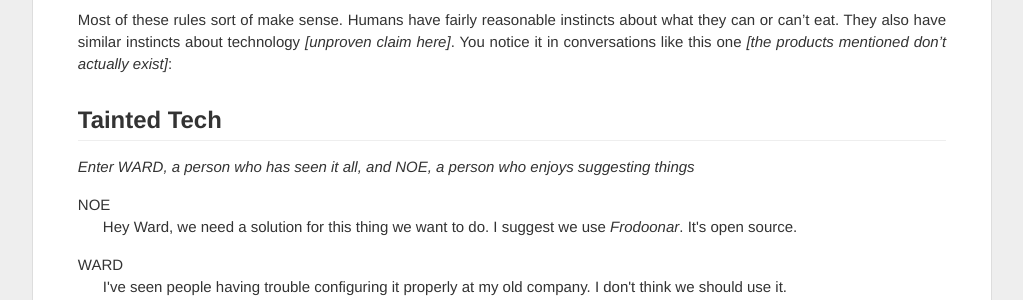
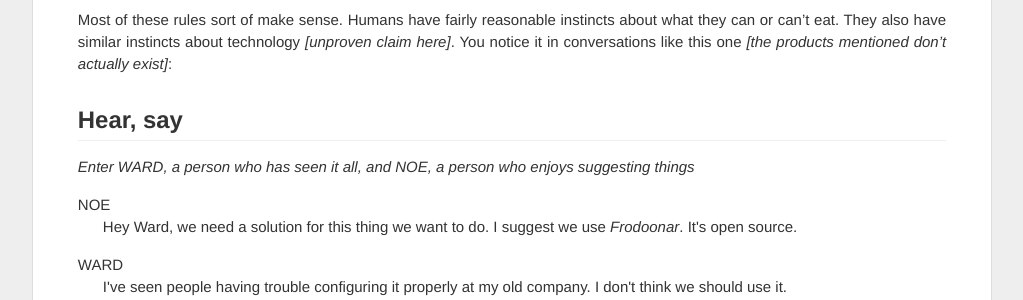
Before and after one commit to fronx/fronx.github.io, a Jekyll site: the page built from _posts/2012-12-14-tainted-tech.md, in a window 1280 px wide. Shown: the part 303-603 px from the top of the page, without its empty margins (128-1151 px from the left). Built offline with Jekyll 4.4.1, drawn with Linux system fonts in a browser that asks for light colours; Markdown is read by kramdown in place of the engine named in the settings.

Commit message:
change headline

```diff
--- a/_posts/2012-12-14-tainted-tech.md
+++ b/_posts/2012-12-14-tainted-tech.md
@@ -9,8 +9,10 @@ You've heard of the 5-second-rule, right: if something fell on the ground, it's
 
 Most of these rules sort of make sense. Humans have fairly reasonable instincts about what they can or can't eat. They also have similar instincts about technology <i>[unproven claim here]</i>. You notice it in conversations like this one <i>[the products mentioned don't actually exist]</i>:
 
-<h2>Tainted Tech</h2>
-<p><i>Enter WARD, a person who has seen it all, and NOE, a person who enjoys suggesting things</i></p>
+## Hear, say
+
+<i>Enter WARD, a person who has seen it all, and NOE, a person who enjoys suggesting things</i>
+
 <p>NOE<br />&nbsp; &nbsp; &nbsp;&nbsp;Hey Ward, we need a solution for this thing we want to do. I suggest we use <em>Frodoonar</em>. It's open source.</p>
 <p>WARD<br />&nbsp; &nbsp; &nbsp;&nbsp;I've seen people having trouble configuring it properly at my old company. I don't think we should use it.</p>
 <p>NOE<br />&nbsp; &nbsp; &nbsp;&nbsp;Oh, what didn't work?</p>
```
